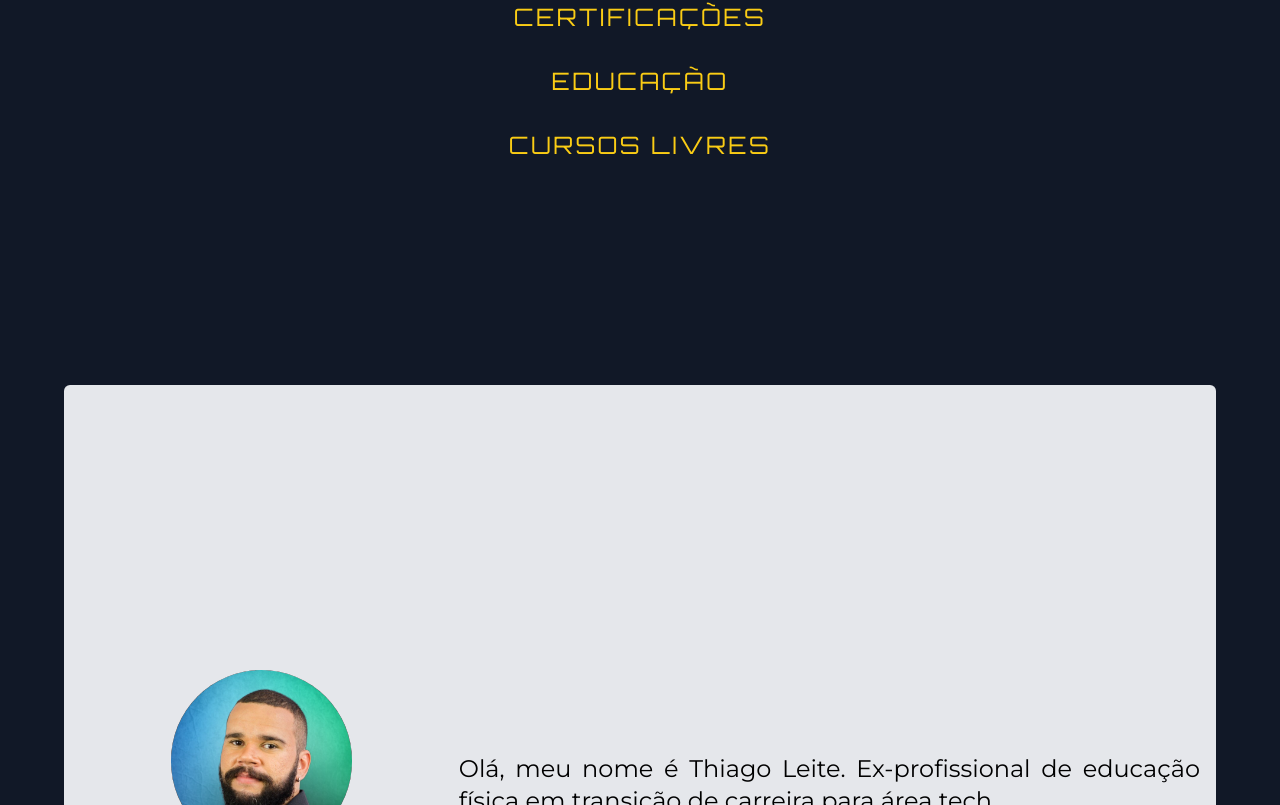
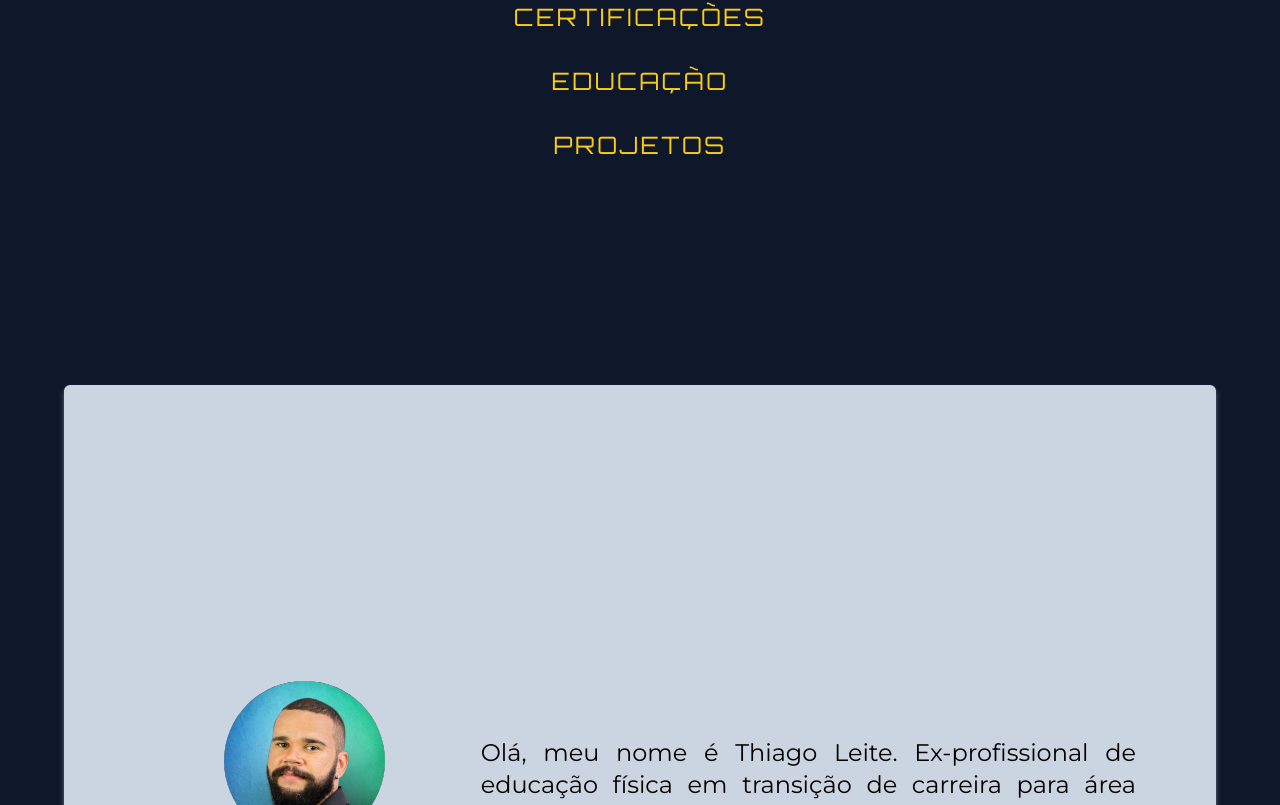
Before and after one commit to thiagoleite92/portfolio, a React (Vite) app: page / in a window 1280 px wide. Shown: the part 415-1220 px from the top of the page. Built offline with nearby package versions, Linux system fonts and the light colour scheme.

Commit message:
refector: navigation and sections mapping

```diff
--- a/package.json
+++ b/package.json
@@ -10,10 +10,13 @@
     "preview": "vite preview"
   },
   "dependencies": {
+    "@hookform/resolvers": "^3.3.1",
     "react": "^18.2.0",
     "react-dom": "^18.2.0",
+    "react-hook-form": "^7.47.0",
     "react-icons": "^4.11.0",
-    "react-responsive-carousel": "^3.2.23"
+    "react-responsive-carousel": "^3.2.23",
+    "zod": "^3.22.4"
   },
   "devDependencies": {
     "@types/react": "^18.2.15",
--- a/src/components/Navigation/index.tsx
+++ b/src/components/Navigation/index.tsx
@@ -1,12 +1,11 @@
+import { navIds } from '../../const/navigation';
+
 export const Navigation = () => {
   return (
     <nav className="flex h-screen w-full flex-col items-center justify-center gap-8  font-orbitron text-2xl tracking-widest text-yellow-400 ">
-      <a href="#about">SOBRE</a>
-      <a href="#skills">HABILIDADES</a>
-      <a href="#experience">EXPERIÊNCIA</a>
-      <a href="#certifications">CERTIFICAÇÕES</a>
-      <a href="#education">EDUCAÇÃO</a>
-      <a href="#free-courses">CURSOS LIVRES</a>
+      {navIds.map(({ title, id }) => (
+        <a href={`#${id}`}>{title}</a>
+      ))}
     </nav>
   );
 };
--- /dev/null
+++ b/src/components/Sections/Projects/index.tsx
@@ -0,0 +1,7 @@
+export const Projects = () => {
+  return (
+    <div className="flex w-full flex-1 flex-col gap-8 overflow-y-auto md:p-4">
+      <h1 className="self-center">PROJETOS</h1>
+    </div>
+  );
+};
--- a/src/components/Sections/index.tsx
+++ b/src/components/Sections/index.tsx
@@ -3,6 +3,7 @@ export { Skills } from './Skills';
 export { Experience } from './Experience';
 export { Certifications } from './Certifications';
 export { Education } from './Education';
+export { Projects } from './Projects';
 
 type Props = {
   children: React.ReactNode;
@@ -12,7 +13,7 @@ type Props = {
 export const Section = ({ children, id }: Props) => {
   return (
     <section
-      className="mb-2 flex h-screen flex-col justify-center gap-8 bg-gray-200 p-4 md:first-of-type:rounded-t-md md:last-of-type:rounded-b-md"
+      className="mb-4 flex h-screen flex-col justify-center gap-8 bg-slate-300 p-4 shadow-md shadow-slate-500 last-of-type:mb-0 md:p-20 md:first-of-type:rounded-t-md md:last-of-type:rounded-b-md"
       id={id}
     >
       {children}
--- /dev/null
+++ b/src/const/navigation.tsx
@@ -0,0 +1,21 @@
+import {
+  About,
+  Certifications,
+  Education,
+  Experience,
+  Projects,
+  Skills,
+} from '../components/Sections';
+
+export const navIds = [
+  { title: 'SOBRE', id: 'sobre', component: <About /> },
+  { title: 'HABILIDADES', id: 'habilidades', component: <Skills /> },
+  { title: 'EXPERIÊNCIA', id: 'experiencia', component: <Experience /> },
+  {
+    title: 'CERTIFICAÇÕES',
+    id: 'certificacoes',
+    component: <Certifications />,
+  },
+  { title: 'EDUCAÇÃO', id: 'educacao', component: <Education /> },
+  { title: 'PROJETOS', id: 'projetos', component: <Projects /> },
+];
--- a/src/layout/index.tsx
+++ b/src/layout/index.tsx
@@ -1,32 +1,17 @@
 import { Navigation } from '../components/Navigation';
-import {
-  About,
-  Certifications,
-  Education,
-  Experience,
-  Section,
-  Skills,
-} from '../components/Sections';
+import { Section } from '../components/Sections';
+import { navIds } from '../const/navigation';
 
 export const Layout = () => {
   return (
-    <div className="flex-col rounded-sm bg-gray-900 text-2xl text-black md:px-16">
+    <div className="flex-col rounded-sm bg-slate-900 text-2xl text-black md:px-16">
       <Navigation />
-      <Section id="about">
-        <About />
-      </Section>
-      <Section id="skills">
-        <Skills />
-      </Section>
-      <Section id="experience">
-        <Experience />
-      </Section>
-      <Section id="certifications">
-        <Certifications />
-      </Section>
-      <Section id="education">
-        <Education />
-      </Section>
+
+      {navIds.map(({ id, component }) => (
+        <Section id={id} key={id}>
+          {component}
+        </Section>
+      ))}
     </div>
   );
 };
```
Also changed, not shown: 1 other file (tests, documents, lock files or other folders).
